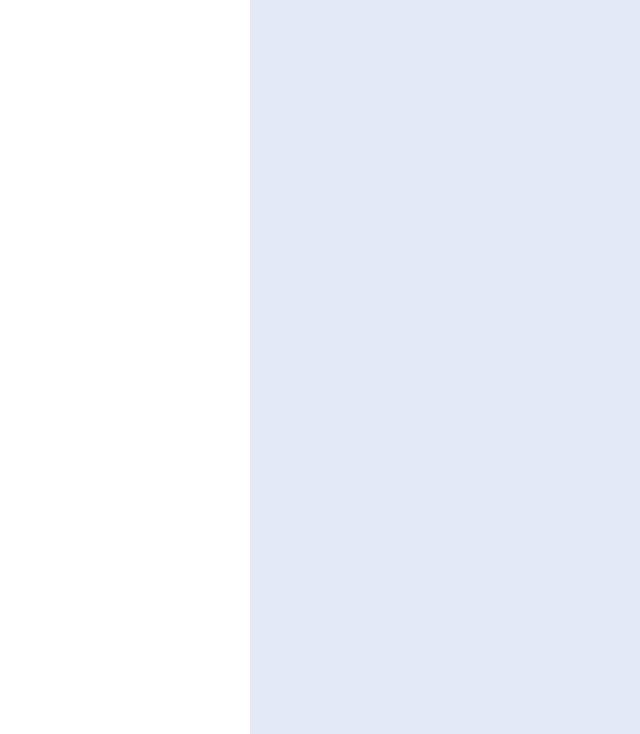
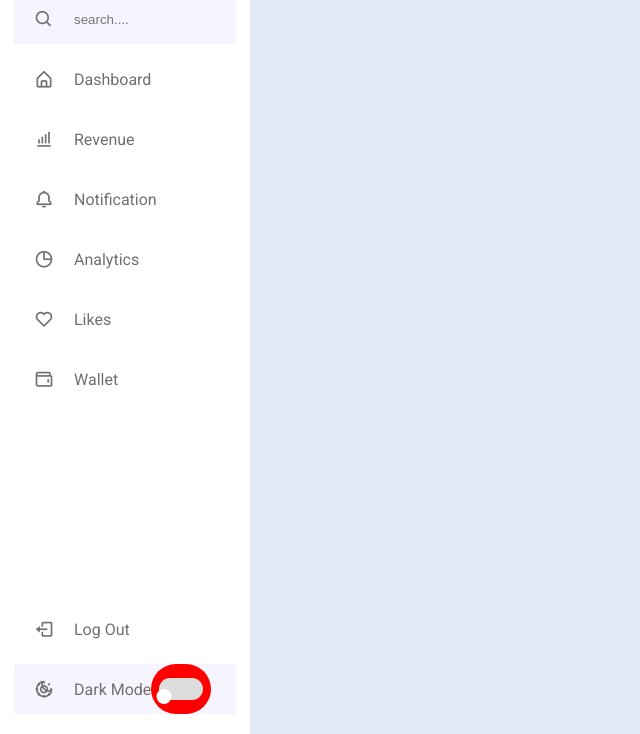
Before and after one commit to kdrbipul/sidebar, a plain HTML site: page index.html in a window 1280 px wide. Shown: the part 66-800 px from the top of the page, without its empty margins (0-640 px from the left). Drawn offline with nearby package versions, Linux system fonts and the light colour scheme; a web font is replaced by a local one.

Commit message:
first commit

```diff
--- a/css/style.css
+++ b/css/style.css
@@ -51,7 +51,6 @@ body{
     background:var(--sidebar-color);
     padding:10px 14px;
 }
-
 .sidebar .text{
     font-size:16px;
     font-weight:500;
@@ -66,6 +65,83 @@ body{
     width:40px;
     border-radius:6px;
 }
+.sidebar li{
+    height:50px;
+    /* background:red; */
+    margin-top:10px;
+    list-style:none;
+    display:flex;
+    align-items:center;
+}
+
+.sidebar li .icon{
+    font-size:20px;
+    min-width:60px;
+    display:flex;
+    align-items:center;
+    justify-content:center;
+}
+
+.sidebar li .icon,
+.sidebar li .text{
+    color:var(--text-color);
+}
+
+.sidebar li a{
+    text-decoration:none;
+    height:100%;
+    display:flex;
+    align-items:center;
+    border-radius:6px;
+    transition:var(--tran-04);
+    width:100%;
+}
+.sidebar li a:hover{
+    background:var(--sidebar-color);
+}
+
+.sidebar header .toggle{
+    position:absolute;
+    top:50%;
+    right:-25px;
+    transform:translateY(-50%);
+    height:25px;
+    width:25px;
+    background:var(--primary-color);
+    display:flex;
+    align-items:center;
+    justify-content:center;
+    border-radius:50%;
+    color:var(--sidebar-color);
+    font-size:22px;
+}
+.sidebar header{
+    position:relative;
+}
+
+
+.sidebar .search-box{
+    background:var(--primary-color-light);
+}
+.search-box input{
+    height:100%;
+    width:100%;
+    background:var(--primary-color-light);
+    outline:none;
+    border:none;
+    border-radius:6px;
+}
+
+
+.sidebar li a:hover .icon,
+.sidebar li a:hover .text{
+    color:var(--primary-color);
+}
+.sidebar li .icon,
+.sidebar li .text{
+    transition:var(--tran-03);
+}
+
 
 /* =====resuable css======= */
 .sidebar .image{
@@ -89,3 +165,93 @@ header .image-text .header-text{
     margin-top:-2px;
 }
 /* ========Header part end here======= */
+
+
+/* =======sidebar menu bar part start here */
+
+.sidebar .menu-bar{
+    /* background:red; */
+    height:calc(100% - 50px);
+    display:flex;
+    flex-direction: column;
+    justify-content:space-between;
+    height:calc(100% - 50px);
+}
+
+
+.menu-bar .mode{
+    background:var(--primary-color-light);
+}
+.menu-bar .mode i{
+    position:absolute;
+}
+.menu-bar .mode .moon-sun{
+    height:50px;
+    width:60px;
+    display:flex;
+    align-items:center;
+}
+.menu-bar .mode i .sun{
+    opacity:0;
+}
+
+.menu-bar .mode .toggle-switch{
+    height:100%;
+    min-width:60px;
+    /* background:red; */
+    display:flex;
+    align-items:center;
+    justify-content:center;
+}
+.toggle-seitch .switch{
+    height:22px;
+    width:44px;
+    background:var(--toggle-color);
+    position:relative;
+    border-radius:25px;
+}
+.switch::before{
+    height:15px;
+    width:15px;
+    background:var(--sidebar-color);
+    content:'';
+    position:absolute;
+    border-radius:50%;
+    top:50%;
+    letter-spacing:normal;
+    left:5px;
+    transform:translate(-50%);
+    cursor:pointer;
+}
+
+.menu-bar .mode .toggle-switch{
+    cursor:pointer;
+}
+.menu-bar .mode .toggle-switch{
+    height:100%;
+    min-width:60px;
+    background:red;
+    display:flex;
+    align-items:center;
+    border-radius:25px;
+}
+.toggle-switch .switch{
+    height:22px;
+    width:44px;
+    background:var(--toggle-color);
+    position:relative;
+    border-radius:25px;
+}
+.switch::before{
+    height:15px;
+    width:15px;
+    background:var(--sidebar-color);
+    content:'';
+    position:absolute;
+    border-radius:50%;
+    top:50%;
+    left:5px;
+    transform:translate(-50%);
+    cursor:pointer;
+}
+/* =======sidebar menu bar part end here */
--- a/index.html
+++ b/index.html
@@ -20,7 +20,74 @@
                     <span class="proffesion">Web Developer</span>
                 </div>
             </div>
+            <i class="bx bx-chevron-right toggle"></i>
         </header>
+        <div class="menu-bar">
+            <div class="menu">
+                <li class="search-box">
+                    <i class="bx bx-search icon"></i>
+                    <input type="search" placeholder="search...." class="search-box">
+                </li>
+                <div class="menu-links">
+                    <li class="nav-link">
+                        <a href="#">
+                            <i class="bx bx-home-alt icon"></i>
+                            <span class="text nav-text">Dashboard</span>
+                        </a>
+                    </li>
+                    <li class="nav-link">
+                        <a href="#">
+                            <i class="bx bx-bar-chart-alt icon"></i>
+                            <span class="text nav-text">Revenue</span>
+                        </a>
+                    </li>
+                    <li class="nav-link">
+                        <a href="#">
+                            <i class="bx bx-bell icon"></i>
+                            <span class="text nav-text">Notification</span>
+                        </a>
+                    </li>
+                    <li class="nav-link">
+                        <a href="#">
+                            <i class="bx bx-pie-chart-alt icon"></i>
+                            <span class="text nav-text">Analytics</span>
+                        </a>
+                    </li>
+                    <li class="nav-link">
+                        <a href="#">
+                            <i class="bx bx-heart icon"></i>
+                            <span class="text nav-text">Likes</span>
+                        </a>
+                    </li>
+                    <li class="nav-link">
+                        <a href="#">
+                            <i class="bx bx-wallet icon"></i>
+                            <span class="text nav-text">Wallet</span>
+                        </a>
+                    </li>
+
+                </div>
+            </div>
+            <div class="bottom-content">
+                <li class="">
+                    <a href="#">
+                        <i class="bx bx-log-out icon"></i>
+                        <span class="text nav-text">Log Out</span>
+                    </a>
+                </li>
+                <li class="mode">
+                    <div class="moon-sun">
+                        <i class="bx bx-moon icon moon"></i>
+                        <i class="bx bx-sun icon sun"></i>
+                    </div>
+                    <span class="mode-text text">Dark Mode</span>
+                    <div class="toggle-switch">
+                        <span class="switch"></span>
+                    </div>
+                </li>
+            </div>
+        </div>
+
     </nav>
 </body>
 </html>
```
